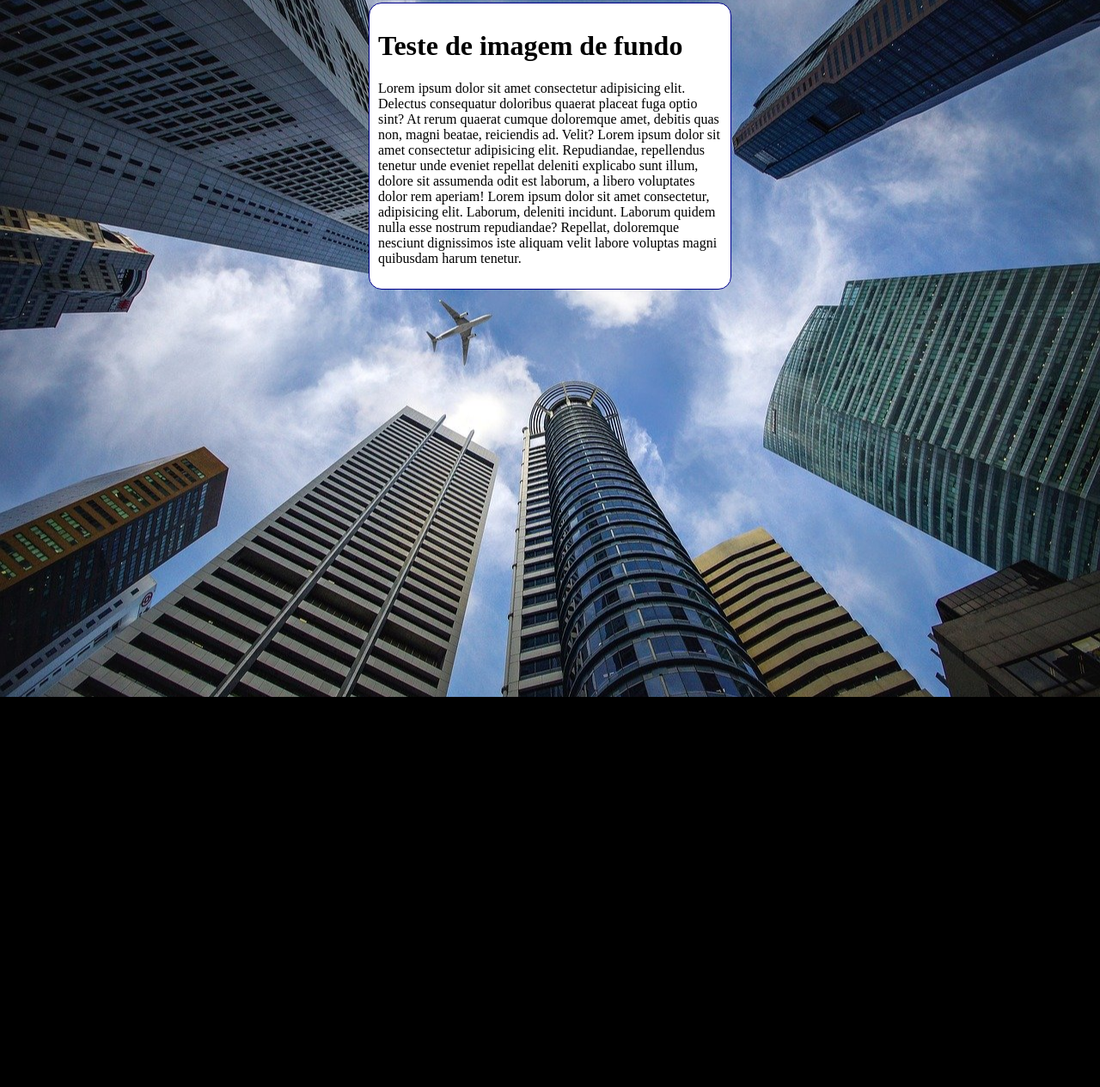
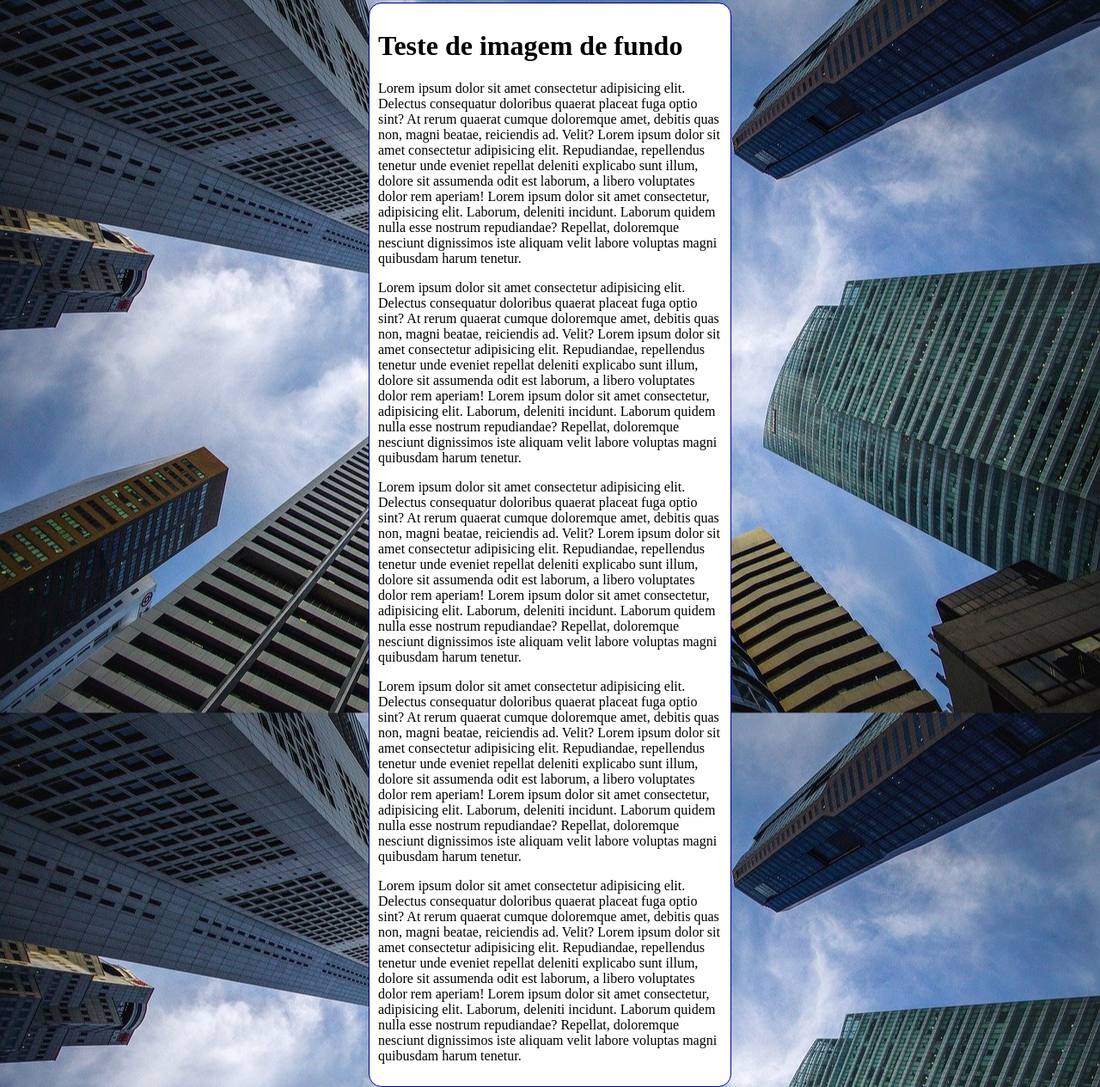
Before and after one commit to andreyackerman/html-css, a plain HTML site: page exercícios/ex022/fundo006.html in a window 1280 px wide. Shown: the part 5-1270 px from the top of the page at 86% size. Before the commit the page ends 816 px from the top, so only its background shows below. Drawn offline with Linux system fonts and the light colour scheme.

Commit message:
Atualizando  Exercício 22 dnv

```diff
--- a/exercícios/ex022/fundo006.html
+++ b/exercícios/ex022/fundo006.html
@@ -11,7 +11,7 @@
             background-color: black;
             background-image: url('imagens/wallpaper002.jpg');
             background-position: center center;
-            background-repeat: no-repeat;
+            background-repeat: repeat-y;
             background-size: cover;
         }
 
@@ -30,6 +30,10 @@
     <main>
         <h1>Teste de imagem de fundo</h1>
         <p>Lorem ipsum dolor sit amet consectetur adipisicing elit. Delectus consequatur doloribus quaerat placeat fuga optio sint? At rerum quaerat cumque doloremque amet, debitis quas non, magni beatae, reiciendis ad. Velit? Lorem ipsum dolor sit amet consectetur adipisicing elit. Repudiandae, repellendus tenetur unde eveniet repellat deleniti explicabo sunt illum, dolore sit assumenda odit est laborum, a libero voluptates dolor rem aperiam! Lorem ipsum dolor sit amet consectetur, adipisicing elit. Laborum, deleniti incidunt. Laborum quidem nulla esse nostrum repudiandae? Repellat, doloremque nesciunt dignissimos iste aliquam velit labore voluptas magni quibusdam harum tenetur.</p>
+        <p>Lorem ipsum dolor sit amet consectetur adipisicing elit. Delectus consequatur doloribus quaerat placeat fuga optio sint? At rerum quaerat cumque doloremque amet, debitis quas non, magni beatae, reiciendis ad. Velit? Lorem ipsum dolor sit amet consectetur adipisicing elit. Repudiandae, repellendus tenetur unde eveniet repellat deleniti explicabo sunt illum, dolore sit assumenda odit est laborum, a libero voluptates dolor rem aperiam! Lorem ipsum dolor sit amet consectetur, adipisicing elit. Laborum, deleniti incidunt. Laborum quidem nulla esse nostrum repudiandae? Repellat, doloremque nesciunt dignissimos iste aliquam velit labore voluptas magni quibusdam harum tenetur.</p>
+        <p>Lorem ipsum dolor sit amet consectetur adipisicing elit. Delectus consequatur doloribus quaerat placeat fuga optio sint? At rerum quaerat cumque doloremque amet, debitis quas non, magni beatae, reiciendis ad. Velit? Lorem ipsum dolor sit amet consectetur adipisicing elit. Repudiandae, repellendus tenetur unde eveniet repellat deleniti explicabo sunt illum, dolore sit assumenda odit est laborum, a libero voluptates dolor rem aperiam! Lorem ipsum dolor sit amet consectetur, adipisicing elit. Laborum, deleniti incidunt. Laborum quidem nulla esse nostrum repudiandae? Repellat, doloremque nesciunt dignissimos iste aliquam velit labore voluptas magni quibusdam harum tenetur.</p>
+        <p>Lorem ipsum dolor sit amet consectetur adipisicing elit. Delectus consequatur doloribus quaerat placeat fuga optio sint? At rerum quaerat cumque doloremque amet, debitis quas non, magni beatae, reiciendis ad. Velit? Lorem ipsum dolor sit amet consectetur adipisicing elit. Repudiandae, repellendus tenetur unde eveniet repellat deleniti explicabo sunt illum, dolore sit assumenda odit est laborum, a libero voluptates dolor rem aperiam! Lorem ipsum dolor sit amet consectetur, adipisicing elit. Laborum, deleniti incidunt. Laborum quidem nulla esse nostrum repudiandae? Repellat, doloremque nesciunt dignissimos iste aliquam velit labore voluptas magni quibusdam harum tenetur.</p>
+        <p>Lorem ipsum dolor sit amet consectetur adipisicing elit. Delectus consequatur doloribus quaerat placeat fuga optio sint? At rerum quaerat cumque doloremque amet, debitis quas non, magni beatae, reiciendis ad. Velit? Lorem ipsum dolor sit amet consectetur adipisicing elit. Repudiandae, repellendus tenetur unde eveniet repellat deleniti explicabo sunt illum, dolore sit assumenda odit est laborum, a libero voluptates dolor rem aperiam! Lorem ipsum dolor sit amet consectetur, adipisicing elit. Laborum, deleniti incidunt. Laborum quidem nulla esse nostrum repudiandae? Repellat, doloremque nesciunt dignissimos iste aliquam velit labore voluptas magni quibusdam harum tenetur.</p>
     </main>
 </body>
 </html>
```
